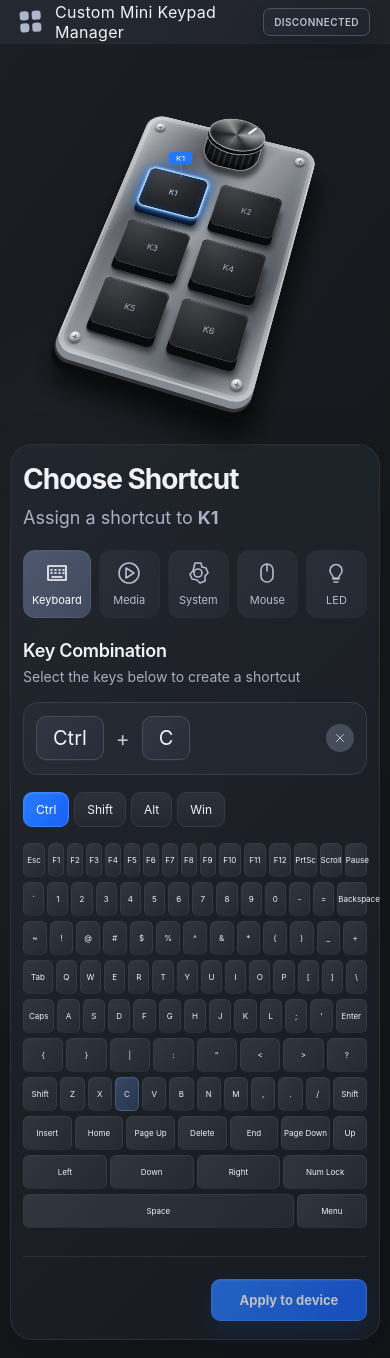
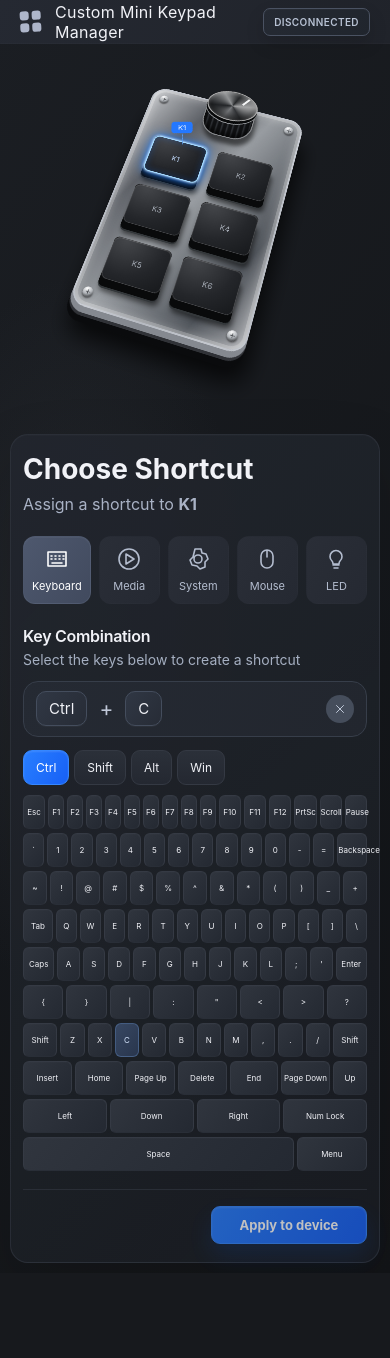
Before and after one commit to FeruMaga/custom-mini-keypad-manager, a React (Vite) app: page / in a window 390 px wide. After the commit the page ends 1273 px from the top, so only its background shows below. Built offline with nearby package versions, Linux system fonts and the light colour scheme.

Commit message:
tighten editor layout to remove vertical scrolling

```diff
--- a/src/index.css
+++ b/src/index.css
@@ -17,6 +17,8 @@
 body {
   margin: 0;
   min-width: 360px;
+  overflow-x: hidden;
+  overflow-y: auto;
 }
 
 button {
--- a/src/styles/device.css
+++ b/src/styles/device.css
@@ -3,7 +3,8 @@
   flex-direction: column;
   justify-content: center;
   align-self: start;
-  min-height: calc(100vh - 112px);
+  max-height: calc(100vh - 92px);
+  overflow: visible;
   text-align: center;
   min-width: 0;
 }
@@ -38,7 +39,7 @@
     0 15px 0 #303237,
     0 25px 0 #0a0b0d,
     10px 45px 35px #000b;
-  transform: rotateX(29deg) rotateZ(17deg);
+  transform: translateX(34px) rotateX(29deg) rotateZ(17deg);
   transform-style: flat;
 }
 
--- a/src/styles/editor.css
+++ b/src/styles/editor.css
@@ -1,8 +1,8 @@
 .editor-panel {
   background: linear-gradient(135deg, #22262eeb, #191c21e8);
   border: 1px solid #34394499;
-  border-radius: 22px;
-  padding: 34px;
+  border-radius: 18px;
+  padding: 24px;
   display: flex;
   flex-direction: column;
   box-shadow:
@@ -11,27 +11,40 @@
   min-width: 0;
 }
 
+.assignment-editor {
+  flex: 1;
+  min-height: 0;
+}
+
 .editor-title-copy {
   min-width: 0;
 }
 
+.editor-heading {
+  display: flex;
+  align-items: flex-start;
+  justify-content: space-between;
+  gap: 20px;
+}
+
 .editor-heading h1 {
-  font-size: 36px;
+  font-size: 32px;
   line-height: 1.2;
-  letter-spacing: -1px;
+  letter-spacing: 0;
   font-weight: 650;
 }
 
 .editor-heading p {
   color: #a9b2c5;
-  font-size: 18px;
-  margin-top: 10px;
+  font-size: 16px;
+  margin-top: 7px;
 }
 
 .dial-mode-switch {
   display: inline-flex;
   gap: 6px;
-  margin-top: 14px;
+  flex: 0 0 auto;
+  margin-top: 2px;
   padding: 5px;
   border: 1px solid #343b49;
   border-radius: 12px;
@@ -45,8 +58,8 @@
   border-radius: 8px;
   background: transparent;
   color: #b8c2d4;
-  padding: 10px 13px;
-  font-size: 13px;
+  padding: 9px 12px;
+  font-size: 12px;
   line-height: 1.2;
   text-align: center;
 }
@@ -60,8 +73,8 @@
 
 .categories {
   display: flex;
-  gap: 12px;
-  margin: 28px 0 34px;
+  gap: 10px;
+  margin: 20px 0 24px;
 }
 
 .categories button {
@@ -73,8 +86,8 @@
   border-radius: 12px;
   background: linear-gradient(120deg, #2a2e37, #252932);
   color: #b4bdcf;
-  padding: 16px 19px;
-  font-size: 15px;
+  padding: 13px 16px;
+  font-size: 14px;
 }
 
 .categories button.active {
@@ -85,7 +98,7 @@
 }
 
 h2 {
-  font-size: 18px;
+  font-size: 16px;
   letter-spacing: -0.3px;
   font-weight: 600;
 }
@@ -93,20 +106,20 @@ h2 {
 .helper {
   font-size: 14px;
   color: #a5afc1;
-  margin-top: 7px;
+  margin-top: 5px;
 }
 
 .combination {
-  min-height: 73px;
+  min-height: 56px;
   border: 1px solid #373e4a;
   border-radius: 15px;
   background: linear-gradient(110deg, #252a33, #22262e);
   display: flex;
   justify-content: space-between;
   align-items: center;
-  padding: 12px;
+  padding: 9px 12px;
   gap: 8px;
-  margin: 17px 0;
+  margin: 13px 0;
 }
 
 .combination-keys {
@@ -124,9 +137,9 @@ h2 {
 
 kbd {
   font-family: inherit;
-  font-size: 20px;
-  min-width: 62px;
-  padding: 9px 16px;
+  font-size: 15px;
+  min-width: 48px;
+  padding: 7px 12px;
   border: 1px solid #444d5d;
   box-shadow:
     0 1px 1px #ffffff0b,
@@ -161,12 +174,12 @@ kbd {
 
 .modifier-bar {
   display: flex;
-  gap: 10px;
-  margin: 0 0 16px;
+  gap: 8px;
+  margin: 0 0 10px;
 }
 
 .modifier-bar button {
-  padding: 10px 18px;
+  padding: 8px 15px;
   border: 1px solid #343943;
   border-radius: 9px;
   background: linear-gradient(#2b3039, #242831);
@@ -184,12 +197,12 @@ kbd {
 .keyboard {
   display: flex;
   flex-direction: column;
-  gap: 5px;
+  gap: 4px;
 }
 
 .keyboard-row {
   display: flex;
-  gap: 5px;
+  gap: 4px;
 }
 
 .keyboard-row button {
@@ -201,7 +214,8 @@ kbd {
   background: linear-gradient(130deg, #30353e, #242932);
   box-shadow: inset 0 1px 1px #ffffff04;
   border-radius: 6px;
-  font-size: 10px;
+  font-size: 9px;
+  min-height: 28px;
 }
 
 .keyboard-row .wide-key {
@@ -228,8 +242,8 @@ kbd {
 .action-grid {
   display: grid;
   grid-template-columns: repeat(2, minmax(0, 1fr));
-  gap: 12px;
-  min-height: 245px;
+  gap: 10px;
+  min-height: 216px;
   align-content: start;
 }
 
@@ -240,7 +254,7 @@ kbd {
   border: 1px solid #363e4b;
   border-radius: 10px;
   background: #292f39;
-  padding: 18px 12px;
+  padding: 14px 12px;
   text-align: left;
   font-size: 13px;
 }
@@ -298,8 +312,8 @@ kbd {
   align-items: center;
   justify-content: flex-end;
   gap: 16px;
-  margin-top: 28px;
-  padding-top: 22px;
+  margin-top: 18px;
+  padding-top: 16px;
   border-top: 1px solid #34394499;
 }
 
@@ -325,7 +339,7 @@ kbd {
   border-radius: 9px;
   background: linear-gradient(120deg, #287eff, #1760f6);
   color: white;
-  padding: 12px 18px;
+  padding: 10px 16px;
   font-size: 13px;
   font-weight: 650;
   box-shadow:
--- a/src/styles/layout.css
+++ b/src/styles/layout.css
@@ -1,5 +1,6 @@
 .app-shell {
   min-height: 100vh;
+  overflow-x: hidden;
   background:
     radial-gradient(ellipse at 19% 50%, #34383f66, transparent 40%),
     linear-gradient(125deg, #1b1e23, #121417);
@@ -67,8 +68,8 @@
 .workspace {
   display: grid;
   grid-template-columns: minmax(290px, 0.8fr) minmax(690px, 1.65fr);
-  gap: 30px;
-  padding: 26px 20px 22px;
+  gap: 24px;
+  padding: 18px 20px;
   max-width: 1800px;
   margin: auto;
   min-height: calc(100vh - 44px);
--- a/src/styles/responsive.css
+++ b/src/styles/responsive.css
@@ -1,11 +1,11 @@
 @media (min-width: 1500px) {
   .workspace {
-    gap: 45px;
-    padding: 40px;
+    gap: 38px;
+    padding: 28px 34px;
   }
 
   .editor-panel {
-    padding: 40px;
+    padding: 30px;
   }
 
   .device-scene {
@@ -14,34 +14,45 @@
   }
 
   .editor-heading h1 {
-    font-size: 40px;
+    font-size: 36px;
   }
 
   .keyboard-row button {
-    padding: 12px 0;
-    font-size: 12px;
+    padding: 10px 0;
+    font-size: 11px;
   }
 
   .categories button {
-    padding: 18px 23px;
+    padding: 15px 20px;
   }
 }
 
 @media (max-width: 1150px) {
   .workspace {
-    grid-template-columns: 250px minmax(0, 1fr);
-    padding: 24px 18px;
-    gap: 20px;
+    grid-template-columns: minmax(310px, 0.62fr) minmax(0, 1fr);
+    padding: 18px 16px;
+    gap: 16px;
+  }
+
+  .device-panel {
+    overflow: hidden;
+    align-self: center;
   }
 
   .device-scene {
-    height: 520px;
-    transform: scale(0.78);
-    margin: 0 -40px;
+    height: 500px;
+    padding-top: 26px;
+    transform: scale(0.68);
+    transform-origin: center;
+    margin: 0;
+  }
+
+  .device {
+    transform: translateX(16px) rotateX(29deg) rotateZ(17deg);
   }
 
   .editor-panel {
-    padding: 25px;
+    padding: 20px;
   }
 
   .categories {
@@ -55,24 +66,42 @@
   }
 
   .editor-heading h1 {
-    font-size: 30px;
+    font-size: 27px;
   }
 }
 
-@media (max-width: 800px) {
+@media (max-width: 900px) {
   .workspace {
     grid-template-columns: 1fr;
-    gap: 22px;
+    grid-template-rows: auto minmax(0, 1fr);
+    align-items: stretch;
+    gap: 10px;
+    padding: 12px 14px 14px;
   }
 
   .device-panel {
-    min-height: auto;
+    height: 430px;
+    max-height: 430px;
+    overflow: hidden;
+    align-self: stretch;
+    justify-content: flex-start;
+  }
+
+  .editor-panel {
+    max-height: none;
   }
 
   .device-scene {
     height: 430px;
-    transform: scale(0.65);
-    margin: -45px 0 -25px;
+    padding-top: 52px;
+    align-items: flex-start;
+    transform: scale(0.72);
+    transform-origin: top center;
+    margin: 0;
+  }
+
+  .device {
+    transform: translateX(0) rotateX(29deg) rotateZ(17deg);
   }
 
   .device-caption {
@@ -95,6 +124,11 @@
     display: flex;
     flex-wrap: wrap;
     width: 100%;
+    margin-top: 10px;
+  }
+
+  .editor-heading {
+    display: block;
   }
 
   .dial-mode-switch button {
@@ -109,7 +143,20 @@
 
 @media (max-width: 480px) {
   .workspace {
-    padding: 18px 10px;
+    padding: 10px;
+  }
+
+  .device-panel {
+    height: 370px;
+    max-height: 370px;
+  }
+
+  .device-scene {
+    height: 370px;
+    padding-top: 42px;
+    align-items: flex-start;
+    transform: scale(0.58);
+    margin-bottom: 0;
   }
 
   .editor-panel {
```
Also changed, not shown: src/components/ShortcutEditor.tsx (+6 -3 lines).
